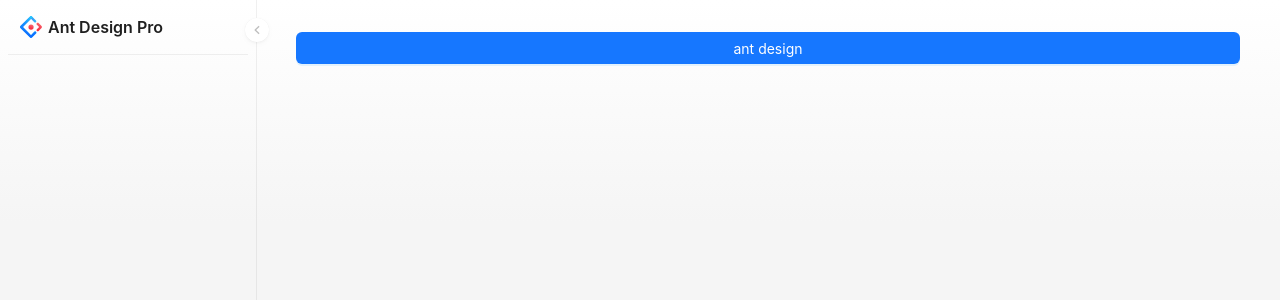
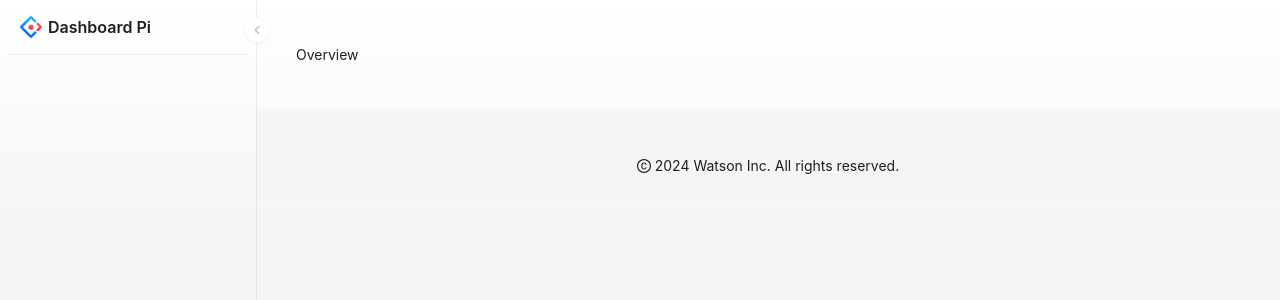
Before and after one commit to watsonjiang/dash-pi, a React (Create React App) app in the folder dashapp/: page / in a window 1280 px wide. Shown: the top 300 px of the page. Built offline with nearby package versions, Linux system fonts and the light colour scheme.

Commit message:
too hard, 暂停

```diff
--- a/dashapp/package.json
+++ b/dashapp/package.json
@@ -14,6 +14,7 @@
     "antd": "^5.20.1",
     "react": "^18.3.1",
     "react-dom": "^18.3.1",
+    "react-router-dom": "^6.26.0",
     "react-scripts": "5.0.1",
     "typescript": "^4.4.2",
     "web-vitals": "^2.1.0"
--- a/dashapp/src/layout.tsx
+++ b/dashapp/src/layout.tsx
@@ -1,13 +1,71 @@
-import { ProLayout } from "@ant-design/pro-components";
-import { Button } from "antd";
+import {
+  DefaultFooter,
+  ProLayout,
+  ProLayoutProps,
+} from "@ant-design/pro-components";
+import { createBrowserRouter, Link, RouterProvider } from "react-router-dom";
+import { Overview } from "./pages/overview";
+import { CpuDetail } from "./pages/cpu";
+import { Route } from "@ant-design/pro-layout/es/typing";
+import { CheckCircleOutlined } from "@ant-design/icons";
+
+const router = createBrowserRouter([
+  {
+    path: "/",
+    element: <Overview />,
+  },
+  {
+    path: "/cpu",
+    element: <CpuDetail />,
+  },
+]);
+
+const proLayoutRoute: Route = {
+  path: "/",
+  children: [
+    {
+      name: "Overview11",
+      path: "/",
+      icon: <CheckCircleOutlined />,
+    },
+    {
+      name: "Cpu",
+      path: "/cpu",
+    },
+  ],
+};
+
+const menuItemRender: React.ReactNode = (
+  item: MenuDataItem & {
+    isUrl: boolean;
+    onClick: () => void;
+  },
+  defaultDom: React.ReactNode,
+  menuProps: BaseMenuProps & Partial<PrivateSiderMenuProps>
+) => {
+  if (item.isUrl || menuProps.children) {
+    return defaultDom;
+  }
+  return (
+    <Link to={menuProps.path} target={menuProps.target}>
+      {defaultDom}
+    </Link>
+  );
+};
+
+const DashFooter: React.FC = (props: ProLayoutProps) => {
+  return <DefaultFooter copyright="2024 Watson Inc. All rights reserved." />;
+};
 
 const DashLayout: React.FC = () => {
   return (
-    <>
-      <ProLayout>
-        <Button type="primary">ant design</Button>
-      </ProLayout>
-    </>
+    <ProLayout
+      title="Dashboard Pi"
+      menuItemRender={menuItemRender}
+      footerRender={DashFooter}
+    >
+      <RouterProvider router={router} />
+    </ProLayout>
   );
 };
 
--- /dev/null
+++ b/dashapp/src/pages/cpu.tsx
@@ -0,0 +1,9 @@
+const CpuDetail: React.FC = () => {
+  return (
+    <>
+      <p>CPU detail</p>
+    </>
+  );
+};
+
+export { CpuDetail };
--- /dev/null
+++ b/dashapp/src/pages/overview.tsx
@@ -0,0 +1,13 @@
+/**
+ * overview 页面
+ * @returns
+ */
+const Overview: React.FC = () => {
+  return (
+    <>
+      <p>Overview</p>
+    </>
+  );
+};
+
+export { Overview };
```
Also changed, not shown: 2 other files (tests, documents, lock files or other folders).
